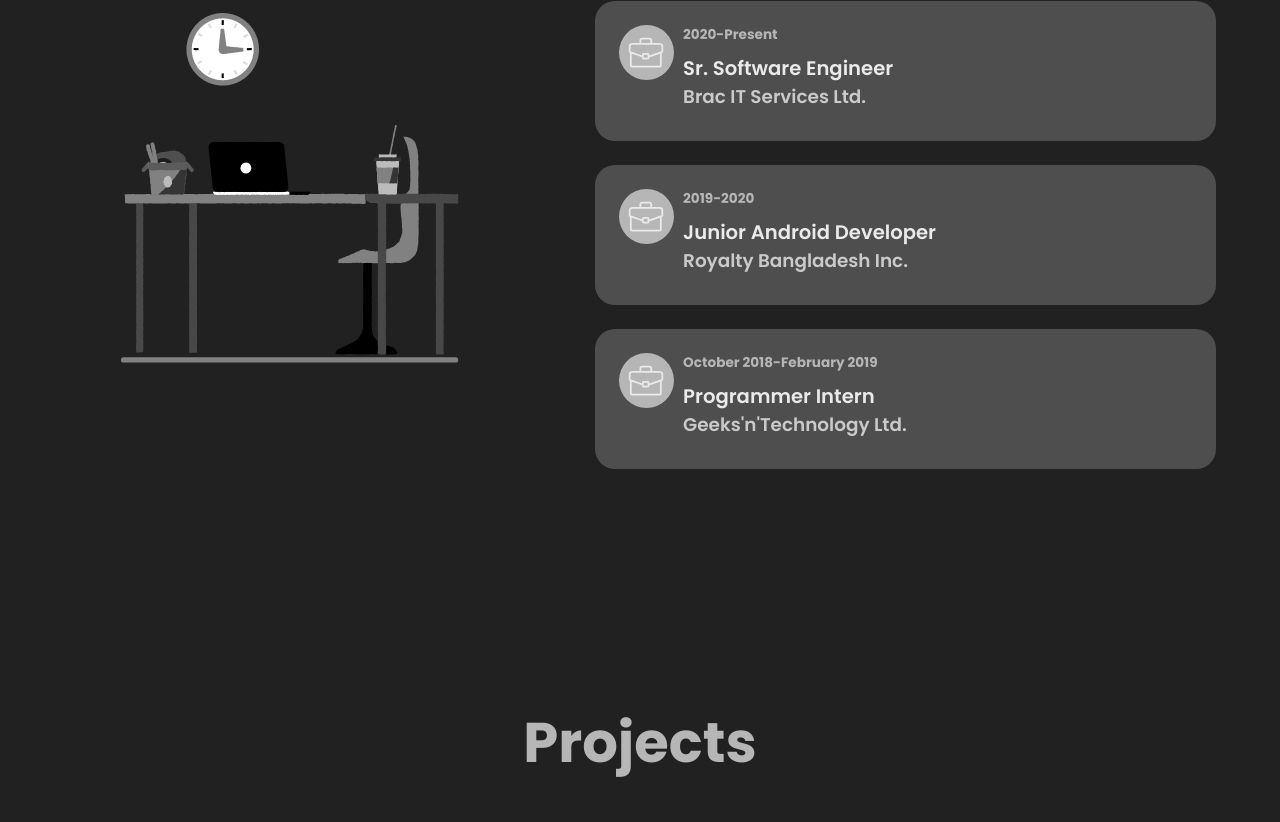
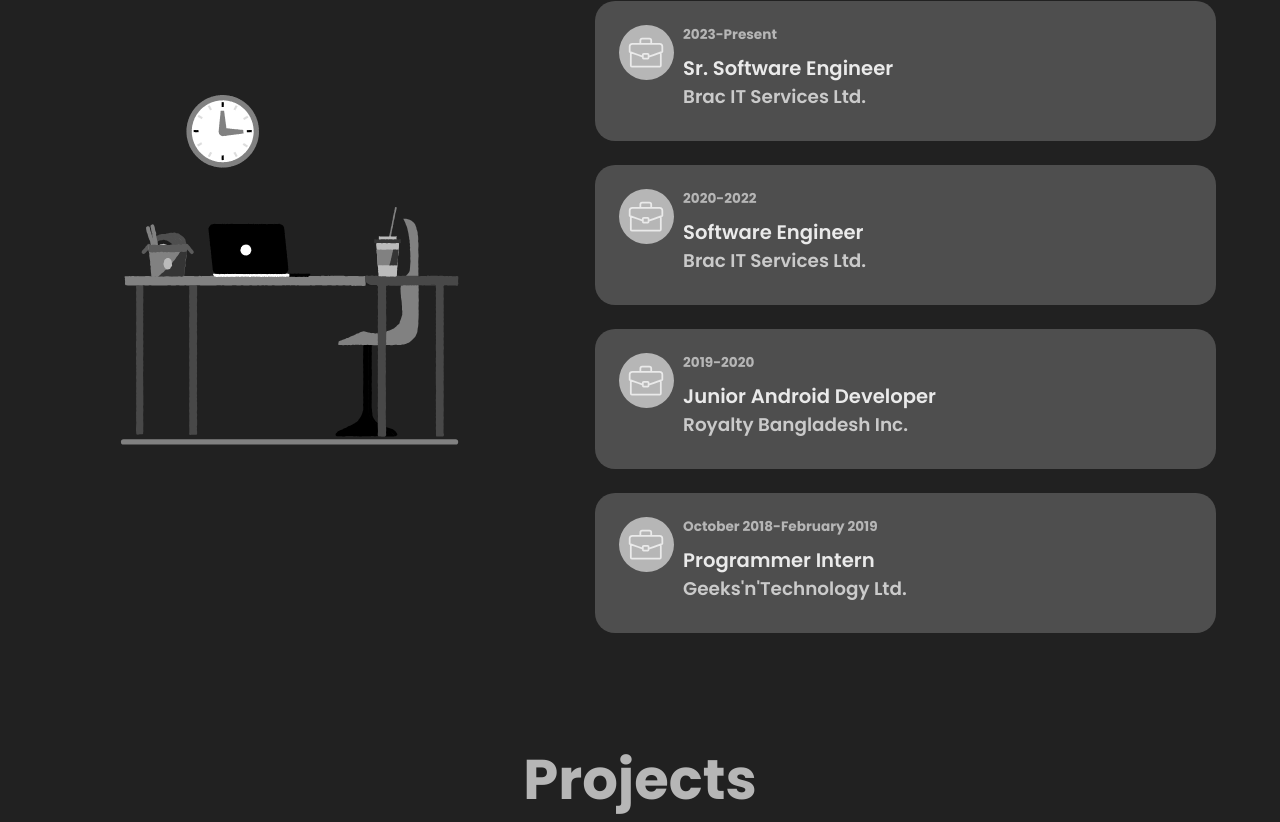
Before and after one commit to saifsiddiquee/saifsiddiquee.github.io, a React (Create React App) app: page / in a window 1280 px wide. Shown: the part 3028-3850 px from the top of the page. Built offline with nearby package versions, Linux system fonts and the light colour scheme; a web font is replaced by a local one.

Commit message:
Info updae

```diff
--- a/src/data/experienceData.js
+++ b/src/data/experienceData.js
@@ -3,18 +3,25 @@
         id: 1,
         company: 'Brac IT Services Ltd.',
         jobtitle: 'Sr. Software Engineer',
-        startYear: '2020',
+        startYear: '2023',
         endYear: 'Present'
     },
     {
         id: 2,
+        company: 'Brac IT Services Ltd.',
+        jobtitle: 'Software Engineer',
+        startYear: '2020',
+        endYear: '2022'
+    },
+    {
+        id: 3,
         company: 'Royalty Bangladesh Inc.',
         jobtitle: 'Junior Android Developer',
         startYear: '2019',
         endYear: '2020'
     },
     {
-        id: 3,
+        id: 4,
         company: 'Geeks\'n\'Technology Ltd.',
         jobtitle: 'Programmer Intern',
         startYear: 'October 2018',
```
